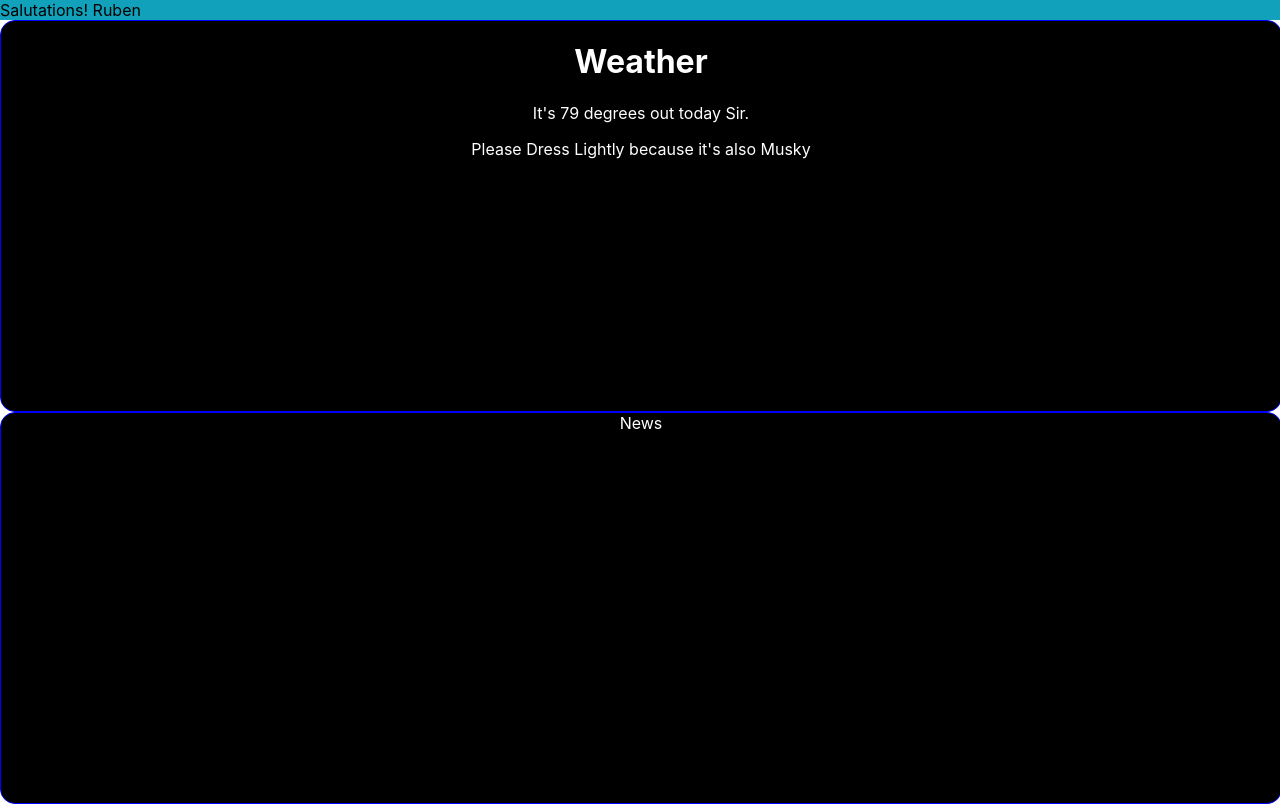
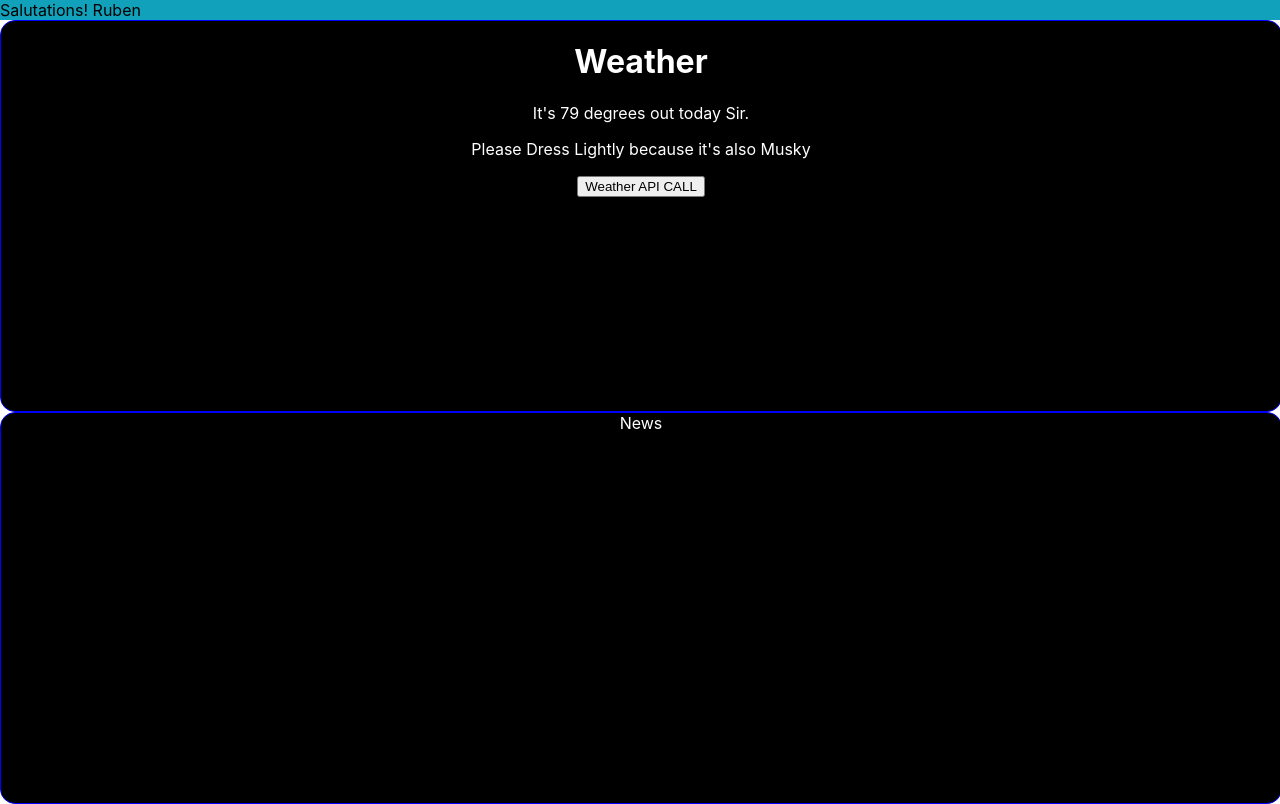
Before and after one commit to RubenV-dev/homehub, a React (Create React App) app: page / in a window 1280 px wide. Built offline with nearby package versions, Linux system fonts and the light colour scheme.

Commit message:
connected fetch request with weather Api and added state hook to manage weather info

```diff
--- a/src/App.js
+++ b/src/App.js
@@ -1,7 +1,8 @@
 import React from 'react';
-import logo from './logo.svg';
+// import logo from './logo.svg';
 import './App.css';
 import MainContainer from './Containers/MainContainer'
+
 
 function App() {
   return (
--- a/src/Components/weatherCard.js
+++ b/src/Components/weatherCard.js
@@ -1,12 +1,38 @@
-import React from 'react';
+import React, {useState} from 'react';
+
+let weatherApiCall = (setWeatherInfo) => {
+    var requestOptions = {
+        method: 'GET',
+        redirect: 'follow',
+        mode: 'cors'
+    };
+
+    fetch(`https://api.openweathermap.org/data/2.5/onecall?lat=40.702377&lon=-73.912453&exclude=minutely&appid=${process.env.REACT_APP_API_KEY}&units=imperial`, requestOptions)
+        .then(response => response.json())
+        .then(result => setWeatherInfo(result))
+        .catch(error => console.log('error', error));
+
+}
 
 let WeatherCard = () => {
+    let [weatherInfo, setWeatherInfo] = useState({})
+    let returnedInfo = weatherInfo.current === undefined ?
+    <div className='weather'>
+        <h1>Weather</h1>
+        <span>It's 79 degrees out today Sir.</span>
+        <p>Please Dress Lightly because it's also Musky</p>
+        <button onClick={()=>{weatherApiCall(setWeatherInfo)}}>Weather API CALL</button>
+    </div> :
+    <div className='weather'>
+    <h1>Weather</h1>
+    <span>It's 79 degrees out today Sir.</span>
+    <p>Please Dress Lightly because it's also Musky</p>
+    <p>Current Temperature : {weatherInfo.current.temp} Degrees F</p>
+    <button onClick={()=>{weatherApiCall(setWeatherInfo)}}>Weather API CALL</button>
+    </div>
+
     return (
-        <div className='weather'>
-            <h1>Weather</h1>
-            <span>It's 79 degrees out today Sir.</span>
-            <p>Please Dress Lightly because it's also Musky</p>
-        </div>
+        returnedInfo
     )
 }
 
```
